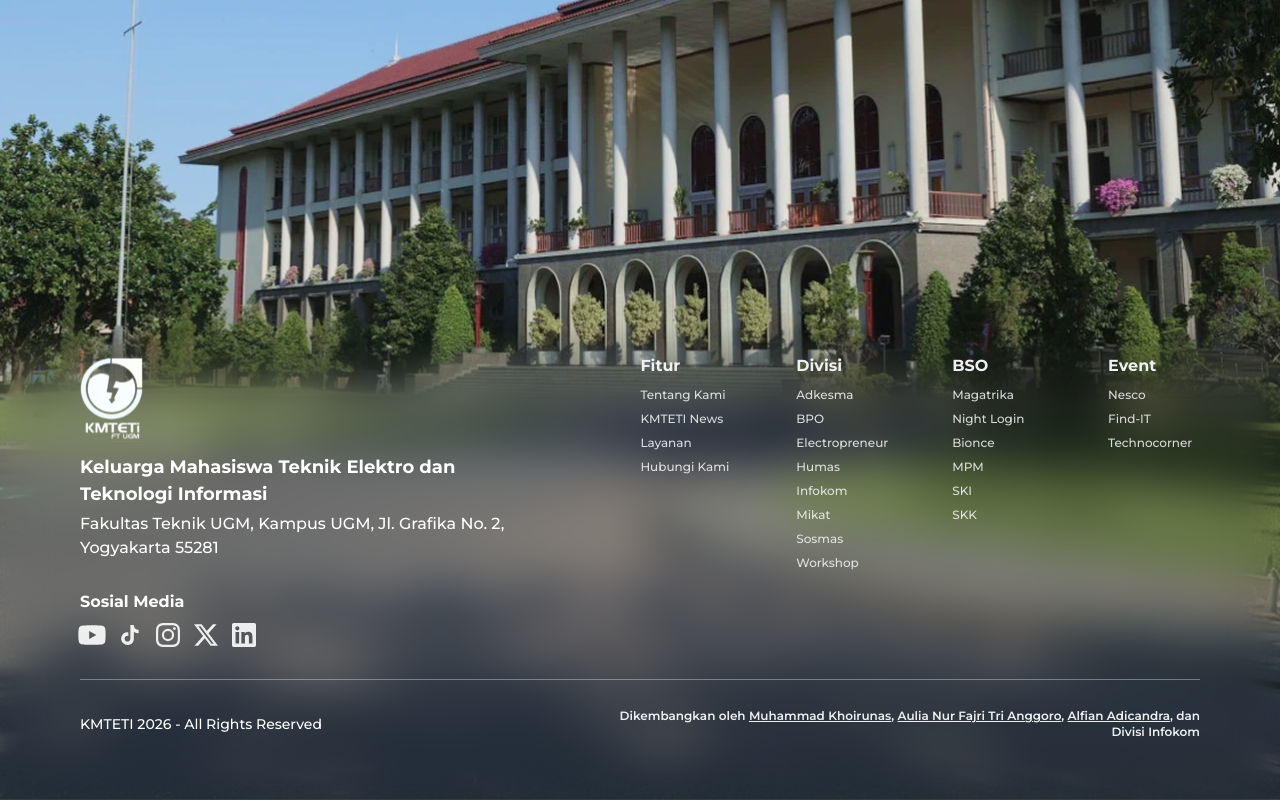
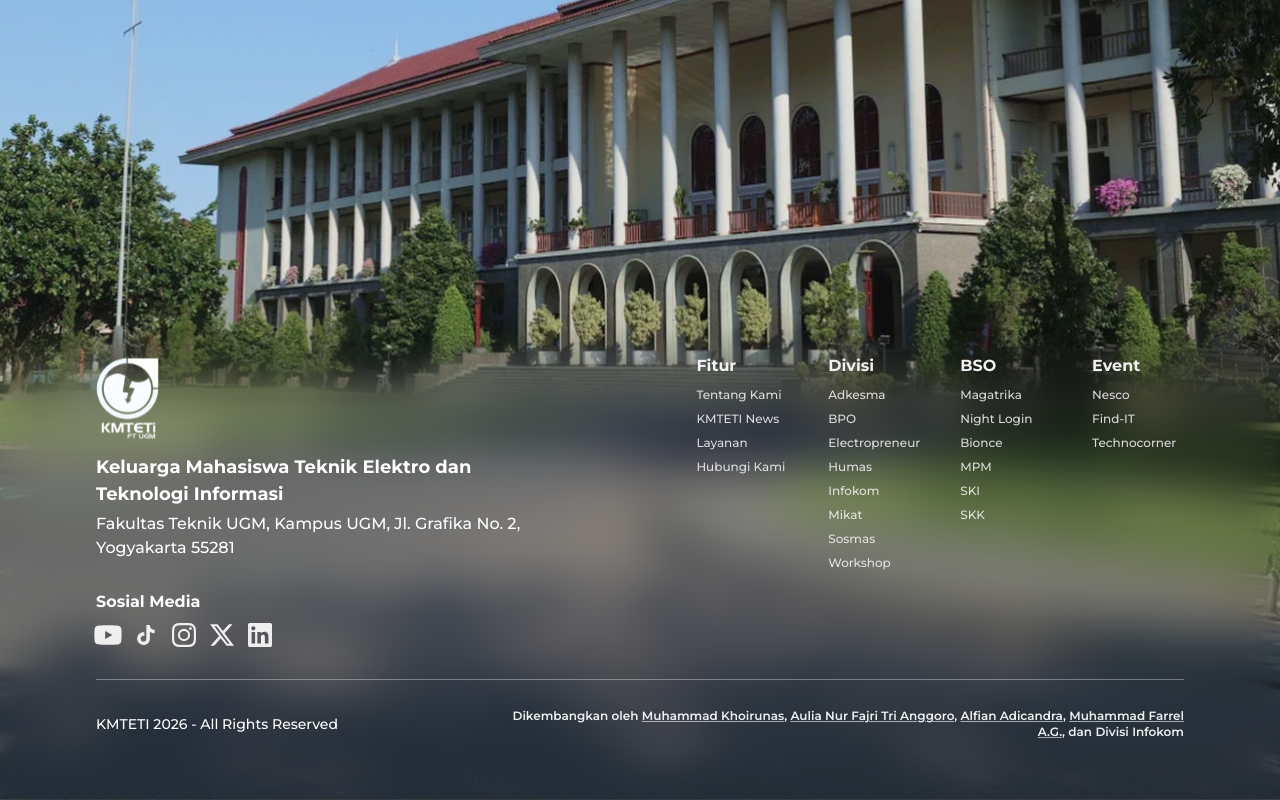
Before and after one commit to kmteti/website-bergelora, a Next.js app: page /playground in a window 1280 px wide. Shown: the part 3897-4697 px from the top of the page. Built offline with nearby package versions, Linux system fonts and the light colour scheme.

Commit message:
feat(footer): add Muhammad Farrel A.G. and LinkedIn links to developer credits

```diff
--- a/src/components/layout/Footer.tsx
+++ b/src/components/layout/Footer.tsx
@@ -143,8 +143,8 @@ export default function Footer() {
       <div className="absolute inset-0 z-10 bg-black/5" />
       <div className="absolute inset-x-0 bottom-0 z-20 h-[calc(100%-360px)] backdrop-blur-[24px] [mask-image:linear-gradient(to_bottom,transparent,black_15%,black)] sm:h-[58%] lg:h-[472px]" />
 
-      <div className="relative z-40 mx-auto flex min-h-[1120px] w-full max-w-[1440px] flex-col px-6 py-12 sm:min-h-[980px] sm:px-10 sm:py-14 lg:h-full lg:px-20 lg:py-0">
-        <div className="max-w-[626px] pt-4 sm:pt-16 lg:absolute lg:left-20 lg:top-[148px] lg:pt-0">
+      <div className="container relative z-40 mx-auto flex min-h-[1120px] w-full max-w-6xl flex-col px-4 py-12 sm:min-h-[980px] md:px-8 sm:py-14 lg:h-full lg:py-0">
+        <div className="max-w-[626px] pt-4 sm:pt-16 lg:absolute lg:left-8 lg:top-[148px] lg:pt-0">
           <H1 className="text-white">Connect with Us</H1>
           <B3 className="mt-4 max-w-[34ch] font-medium text-white sm:max-w-[58ch]">
             At KMTETI, a spirit of optimism and possibility energizes our mission of discovery and
@@ -213,7 +213,7 @@ export default function Footer() {
 
             <Accordion className="w-full">
               <nav
-                className="grid grid-cols-1 text-[#f1f1f1] sm:grid-cols-4 sm:gap-x-10 sm:gap-y-8 lg:gap-x-16"
+                className="grid grid-cols-1 text-[#f1f1f1] sm:grid-cols-4 sm:gap-x-8 sm:gap-y-8 lg:gap-x-10"
                 aria-label="Footer"
               >
                 <FooterColumn value="item-1" title="Fitur" links={featureLinks} />
@@ -228,9 +228,43 @@ export default function Footer() {
             <div className="flex flex-col gap-4 md:flex-row md:items-center md:justify-between">
               <B4 className="font-medium text-white ">KMTETI 2026 - All Rights Reserved</B4>
               <B5 className="max-w-2xl font-semibold text-white/92 md:text-right">
-                Dikembangkan oleh <span className="underline">Muhammad Khoirunas</span>,{' '}
-                <span className="underline">Aulia Nur Fajri Tri Anggoro</span>,{' '}
-                <span className="underline">Alfian Adicandra</span>, dan Divisi Infokom
+                Dikembangkan oleh{' '}
+                <a
+                  href="https://www.linkedin.com/in/khoirunas/"
+                  target="_blank"
+                  rel="noopener noreferrer"
+                  className="underline hover:text-white transition-colors decoration-white/60 hover:decoration-white"
+                >
+                  Muhammad Khoirunas
+                </a>
+                ,{' '}
+                <a
+                  href="https://www.linkedin.com/in/aulianurfajri/"
+                  target="_blank"
+                  rel="noopener noreferrer"
+                  className="underline hover:text-white transition-colors decoration-white/60 hover:decoration-white"
+                >
+                  Aulia Nur Fajri Tri Anggoro
+                </a>
+                ,{' '}
+                <a
+                  href="https://www.linkedin.com/in/alfianadicandra/"
+                  target="_blank"
+                  rel="noopener noreferrer"
+                  className="underline hover:text-white transition-colors decoration-white/60 hover:decoration-white"
+                >
+                  Alfian Adicandra
+                </a>
+                ,{' '}
+                <a
+                  href="https://www.linkedin.com/in/farrel-ag/"
+                  target="_blank"
+                  rel="noopener noreferrer"
+                  className="underline hover:text-white transition-colors decoration-white/60 hover:decoration-white"
+                >
+                  Muhammad Farrel A.G.
+                </a>
+                , dan Divisi Infokom
               </B5>
             </div>
           </div>
```
